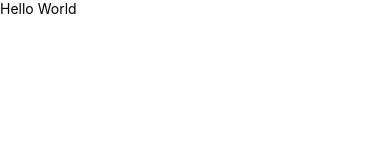
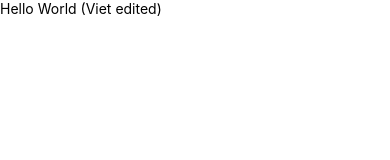
Before and after one commit to thuylinh0312/aweproject, a React Native app: screen / in a window 390 px wide. Shown: the top 160 px of the page. Built offline with nearby package versions, Linux system fonts and the light colour scheme.

Commit message:
Viet edit

```diff
--- a/App.js
+++ b/App.js
@@ -4,7 +4,7 @@ const YourApp = () => {
   return(
     <View>
       <Text>
-        Hello World
+        Hello World (Viet edited)
       </Text>
     </View>
   )
```
